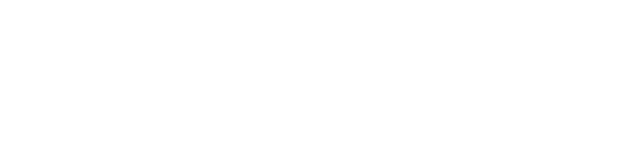
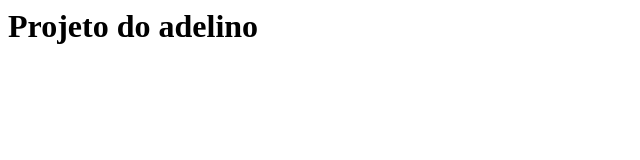
Before and after one commit to adelinocpp/curso_git, a plain HTML site: page index.html in a window 1280 px wide. Shown: the whole page, without its empty margins (0-640 px from the left). Drawn offline with Linux system fonts and the light colour scheme.

Commit message:
Adionando titulo da pagina

```diff
--- a/index.html
+++ b/index.html
@@ -2,5 +2,6 @@
     <head>
     </head>
     <body>
+<h1> Projeto do adelino</h1>
     </body>
 </html>
```
